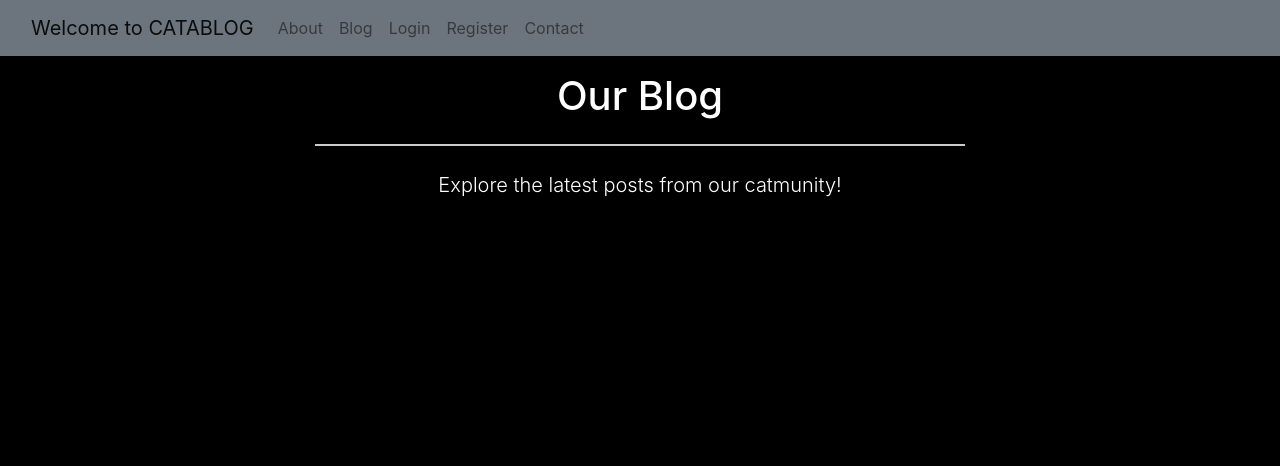
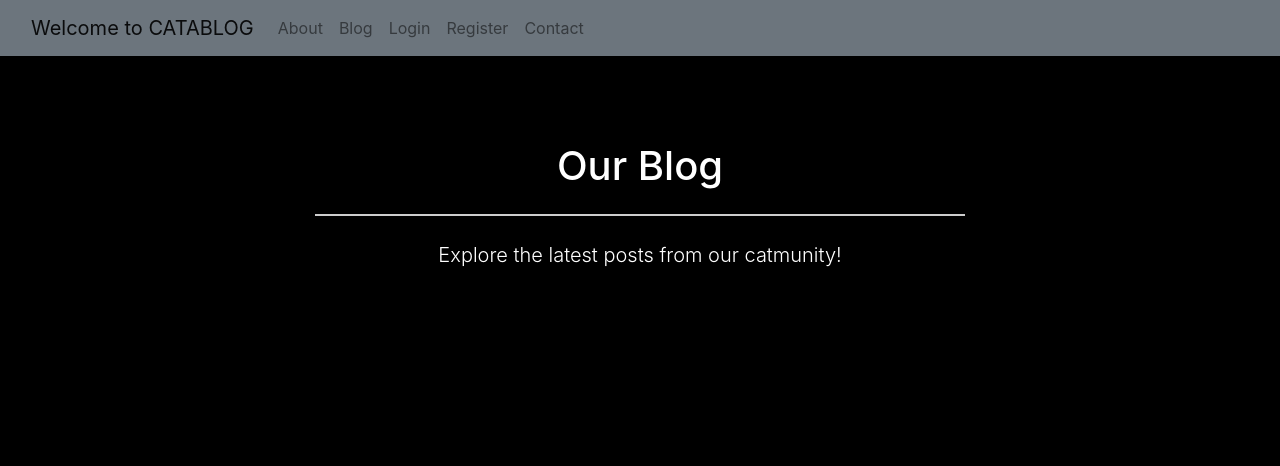
Before and after one commit to MABSWE/PP4, a Django app: page /blog/ in a window 1280 px wide. Shown: the top 466 px of the page. Run offline with Django 4.2, Linux system fonts and the light colour scheme; data that the repository does not hold is empty; some libraries are stand-ins or nearby versions.

Commit message:
Fix padding

```diff
--- a/blog/templates/blog.html
+++ b/blog/templates/blog.html
@@ -1,7 +1,7 @@
 {% extends 'base.html' %}
 
 {% block content %}
-<div class="container mt-5">
+<div class="container mt-5" style="padding-top: 70px";>
   <h1 class="text-center">Our Blog</h1>
   <hr class="my-4" style="border: 1px solid #ccc; width: 60%; margin: 0 auto;">
   <p class="text-center lead">Explore the latest posts from our catmunity!</p>
--- a/blog/templates/contact.html
+++ b/blog/templates/contact.html
@@ -5,7 +5,7 @@ Contact - CATABLOG
 {% endblock %}
 
 {% block content %}
-<div class="d-flex justify-content-center align-items-center" style="height: 100vh;">
+<div class="d-flex justify-content-center align-items-center" style="height: 100vh; padding-top: 70px;">
   <div class="container text-center">
     <h1 class="text-center">Contact Us</h1>
     <hr class="my-4" style="border: 1px solid #ccc; width: 60%; margin: 0 auto;">
```
